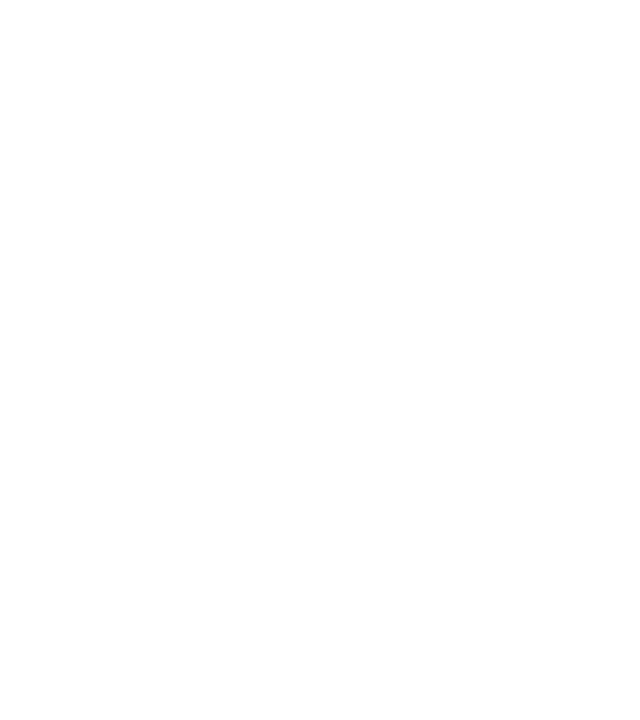
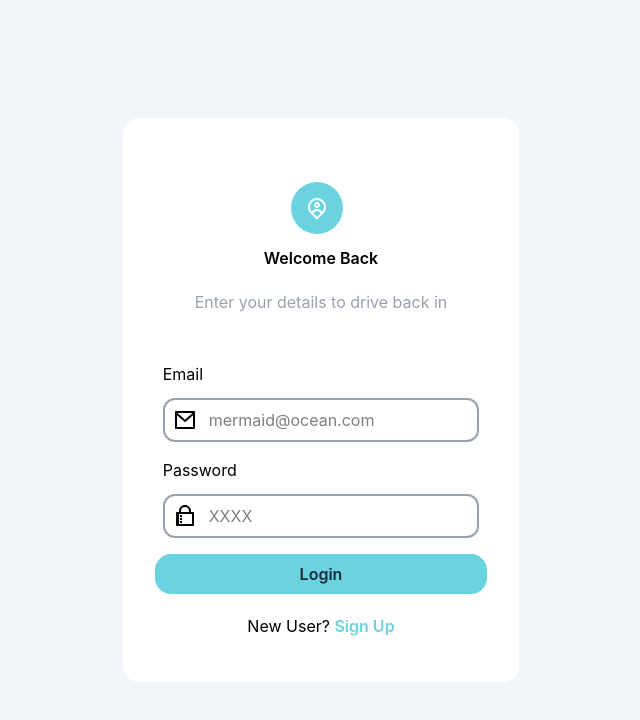
Before and after one commit to Suriyaprakash1101/ecommerce-frontend, a React (Vite) app: page /login in a window 1280 px wide. Before the commit this address had no page. Shown: the top 720 px of the page, without its empty margins (319-959 px from the left). Built offline with nearby package versions, Linux system fonts and the light colour scheme.

Commit message:
login UI page

```diff
--- a/src/App.jsx
+++ b/src/App.jsx
@@ -11,6 +11,7 @@
 import ShowProduct from './components/ShowProduct'
 import About from './components/About'
 import SignUp from './components/SignUp'
+import Login from './components/Login'
 
 
 function App() {
@@ -27,6 +28,7 @@
           <Route path='/product' element={<ShowProduct/>}/>
           <Route path='/about' element={<About/>}/>
           <Route path='/signup' element={<SignUp/>}/>
+          <Route path='/login' element={<Login/>}/>
         </Routes>
       </BrowserRouter>
 
--- /dev/null
+++ b/src/components/Login.jsx
@@ -0,0 +1,70 @@
+import React, { useState } from "react";
+import { NavLink } from "react-router-dom";
+import {RiGitRepositoryPrivateLine, RiMailLine,RiMapPinUserLine} from '@remixicon/react'
+import { useApp } from "./AppContext";
+
+const Login = ()=>{
+    const context = useApp();
+    const color = context.colorPalette;
+    const[loginData,setLoginData]=useState({
+        email:"",
+        password:""
+    })
+
+    const handleChange = (e,key)=>{
+        setLoginData({...loginData,[key]:e.target.value});
+    }
+    const validateInput=()=>{
+        if(loginData.email.trim().length===0 || loginData.password.trim().length === 0){
+            return false;
+        }
+        return true;
+    }
+    const handleSubmit = ()=>{
+        if(!validateInput()){
+            alert("Please enter valid data");
+            return
+        }
+        alert("Login successful")
+    }
+
+
+    return <div className="h-screen flex justify-center items-center" style={{background:color.background.secondary}}>
+        <div className="bg-white p-8 flex flex-col rounded-2xl lg:md">
+        <div className="bg-white p-8 flex flex-col justify-center items-center">
+            <div className="w-13 p-3.5 mr-2" style={{background:color.cta,borderRadius:100}}>
+                <div className="text-white">< RiMapPinUserLine  /></div>
+            </div>
+            <p className="p-3 font-semibold">Welcome Back</p>
+            <p className="text-gray-400 p-2">Enter your details to drive back in</p>
+        </div>
+            <form action="" onSubmit={handleSubmit}>
+
+                <div className="p-2 flex flex-col gap-3">
+                    <p>Email</p>
+                    <div className="flex border-2 border-gray-400 p-2 rounded-xl gap-3">
+                        <label htmlFor="email">
+< RiMailLine  /></label>
+                        <input className="outline-0" type="email" id="email" placeholder="mermaid@ocean.com" onChange={(e)=>handleChange(e,"email")}/>
+
+                    </div>
+
+                </div>
+
+                <div className="p-2 flex flex-col gap-3">
+                    <p>Password</p>
+                    <div  className="flex border-2 border-gray-400 p-2 rounded-xl gap-3">
+                        <label htmlFor="password">< RiGitRepositoryPrivateLine  /></label>
+                         <input className="outline-0 flex-1" type="password" id="password" placeholder="XXXX" onChange={(e)=>handleChange(e,"password")}/>
+                    </div>
+
+                </div>
+                <button className="w-full p-2 mb-2 mt-2 rounded-2xl font-semibold hover:cursor-pointer" style={{background:color.cta,color:color.text.primary}} type="submit">Login</button>
+
+                <p className="text-center p-3">New User? <NavLink to = '/signup' ><span className="font-semibold" style={{color:color.cta}}>Sign Up</span></NavLink> </p>
+            </form>
+        </div>
+    </div>
+}
+
+export default Login;
--- a/src/components/SignUp.jsx
+++ b/src/components/SignUp.jsx
@@ -1,5 +1,6 @@
 import React, { useState } from 'react'
 import { useApp } from './AppContext';
+import { NavLink } from 'react-router-dom';
 
 const SignUp = () => {
     const [profileData, setProfileData] = useState({
@@ -83,7 +84,7 @@
                         <input type="text" placeholder='Coastal Cave 42, Blue Langoon Reef' className='border-2 border-gray-400 w-3/4 p-1 rounded-md'  onChange={(e)=>{handleChange(e,'address')}}/>
                     </div>
                     <button type='submit' className='m-3 p-2 font-semibold rounded-md hover:cursor-pointer' style={{ background: color.cta, color: color.text.primary }}>SIGN UP</button>
-                    <p className='text-center'>Already have an account? <span className='font-semibold' style={{ color: color.text.header }}>Login</span></p>
+                    <p className='text-center'>Already have an account? <NavLink className='font-semibold' to='/login'  style={{ color: color.text.header }}>Login</NavLink></p>
                 </div>
             </form>
         </div>
```
